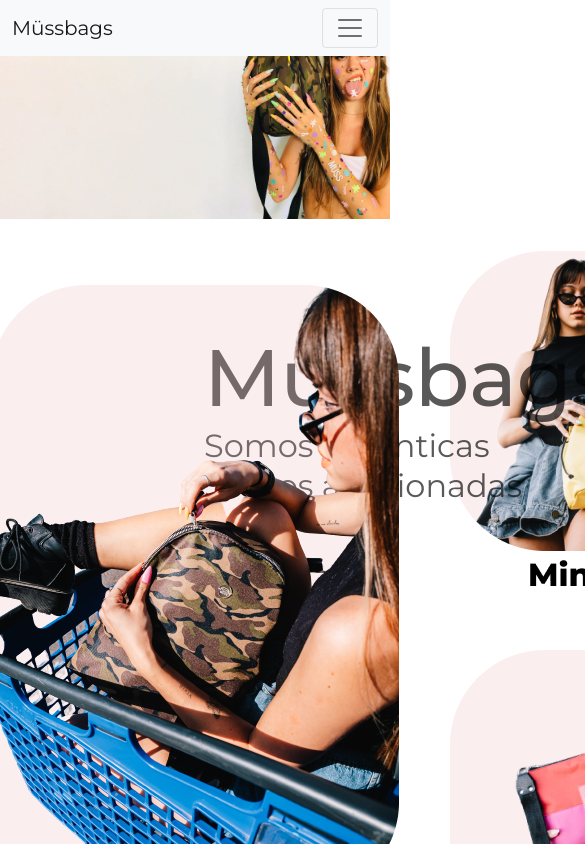
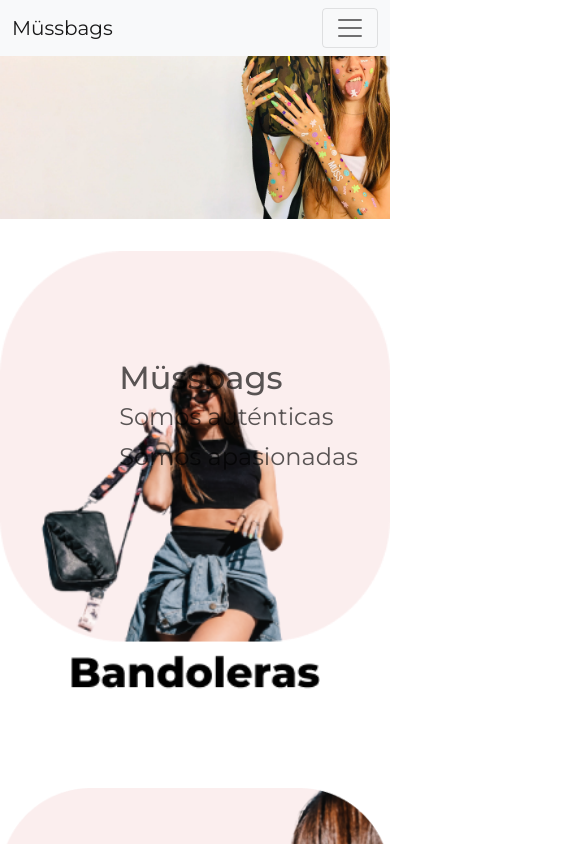
Before and after one commit to aspolchi2/MB-AgustinSomoza, a React (Create React App) app: page / in a window 390 px wide. Shown: the top 844 px of the page, 585 px wide, since content can reach past the window. Built offline with nearby package versions, Linux system fonts and the light colour scheme; the HTML template or start-up script is replaced by a standard one.

Commit message:
Update cover.css

```diff
--- a/src/components/Cover/cover.css
+++ b/src/components/Cover/cover.css
@@ -62,3 +62,23 @@
 .minibags{
   grid-area: minibags;
 }
+
+
+@media screen and (max-width: 900px) {
+  .coverMain {
+    grid-template-areas: 'bandoleras'
+                          'mochilas'
+                          'bolsos'
+                          'accesorios'
+                          'minibags';
+  }
+  .coverItems img{
+    width: 100%;
+  }
+  .coverHeaderText h1 {
+    font-size: 2rem;
+  }
+  .coverHeaderText p {
+    font-size: 1.5rem;
+  }
+}
```
